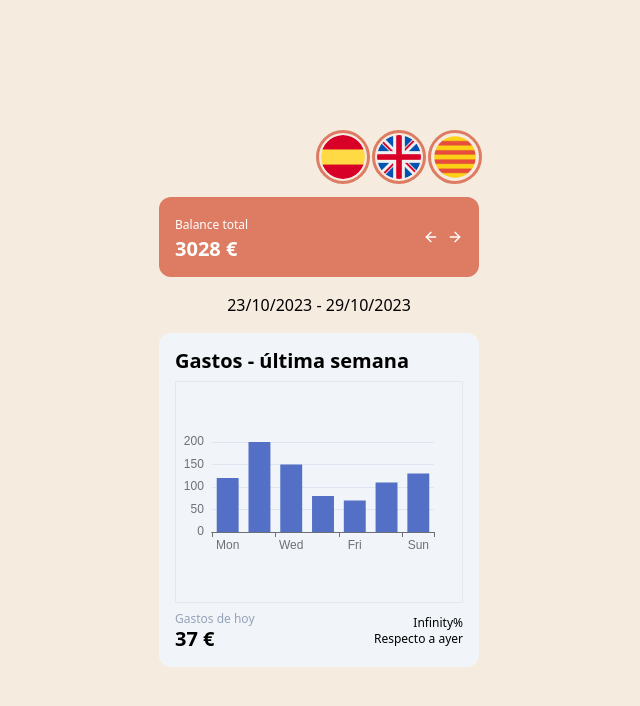
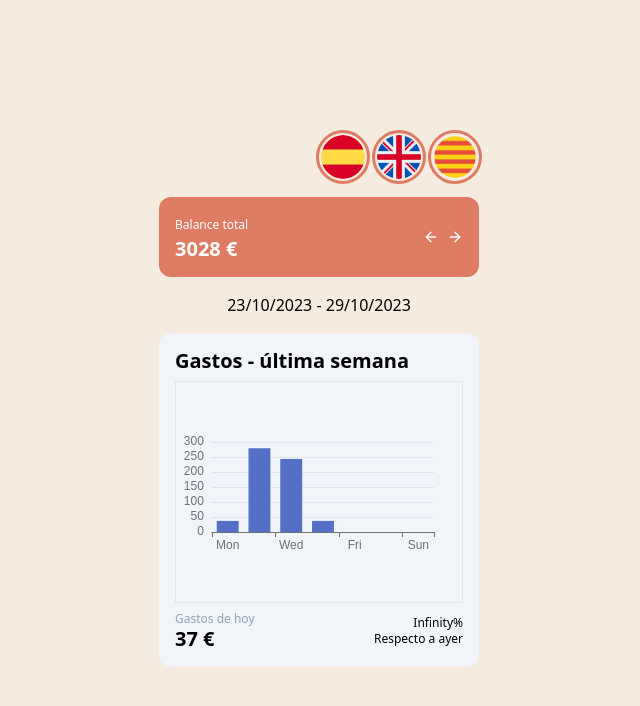
Before and after one commit to 0xNordian/sprint8.2, a React (Vite) app: page / in a window 1280 px wide. Shown: the top 706 px of the page, without its empty margins (321-961 px from the left). Built offline with nearby package versions, Linux system fonts and the light colour scheme.

Commit message:
chart implemented

```diff
--- a/src/App.tsx
+++ b/src/App.tsx
@@ -11,33 +11,46 @@ import {
 } from './features/counter/counterSlice'
 import Chart from './components/Chart'
 import { useState } from 'react'
+import { use } from 'echarts'
 
 function App() {
-    let today = new Date();
-    let day = today.getDay();
-    let thisDay = today.getDate() - day + (day == 0 ? -6 : 1);
-    let thisMonday = new Date(today.setDate(thisDay));
+    let today = new Date()
+    let day = today.getDay()
+    let thisDay = today.getDate() - day + (day == 0 ? -6 : 1)
+    let thisMonday = new Date(today.setDate(thisDay))
     const [week, setWeek] = useState(thisMonday)
 
     const count = useAppSelector(selectTotalExpenses)
     const todayCount = useAppSelector(selectTodayExpenses)
     const diff = useAppSelector(deltaExpenses)
-    // console.log("select expenses: ", useAppSelector(selectExpenses))
-    const handleWeek = (today: Date, type: "increase" | "decrease") => {
-        if (type === "decrease"){
-            const prevWeek = new Date(today);
-            prevWeek.setDate(today.getDate() - 7);
-            setWeek(prevWeek);
+
+    console.log("select expenses: ", useAppSelector(selectExpenses))
+    // console.log("week: ", getWeekBounds(week)["monday"])
+
+    const test = useAppSelector(selectExpenses)
+
+    const currentMonday =
+        getWeekBounds(week)['monday'].toLocaleDateString('en-GB')
+    const currentSunday =
+        getWeekBounds(week)['sunday'].toLocaleDateString('en-GB')
+
+    const weekArr = Object.entries(test)
+        .filter(([key, value]) => key >= currentMonday && key <= currentSunday)
+        .map(([key, value]) => value)
+
+        console.log("weekArr: ", weekArr)
+
+    const handleWeek = (today: Date, type: 'increase' | 'decrease') => {
+        if (type === 'decrease') {
+            const prevWeek = new Date(today)
+            prevWeek.setDate(today.getDate() - 7)
+            setWeek(prevWeek)
         } else {
-            const nextWeek = new Date(today);
-            nextWeek.setDate(today.getDate() + 7);
-            setWeek(nextWeek);
+            const nextWeek = new Date(today)
+            nextWeek.setDate(today.getDate() + 7)
+            setWeek(nextWeek)
         }
     }
-    // console.log("getWeek: ", getWeekBounds(week)["monday"].toLocaleDateString('en-GB'))
-
-    const currentMonday = getWeekBounds(week)["monday"].toLocaleDateString('en-GB');
-    const currentSunday = getWeekBounds(week)["sunday"].toLocaleDateString('en-GB');
 
     return (
         <AppLayout>
@@ -58,7 +71,6 @@ function App() {
                     className="transition-scale h-auto w-12 scale-[1] rounded-full border-2 border-custom-cream outline outline-custom-coral duration-[.2s] ease-in-out hover:scale-[1.1]"
                 />
             </nav>
-            {/* <button className="bg-teal-400 px-6 py-2 rounded-xl" onClick={() => handleWeek(week)}>click</button> */}
             <div className="flex h-20 w-80 items-center rounded-xl bg-custom-coral text-white">
                 <div className="flex h-3/5 w-full pl-4">
                     <div className="flex h-full w-full flex-1 flex-col">
@@ -72,24 +84,26 @@ function App() {
                     <div className="flex-3 flex items-center gap-2 px-4">
                         <div
                             className="cursor-pointer"
-                            onClick={() => handleWeek(week, "decrease")}
+                            onClick={() => handleWeek(week, 'decrease')}
                         >
                             <FiArrowLeft />
                         </div>
                         <div
                             className="cursor-pointer"
-                            onClick={() => handleWeek(week, "increase")}
+                            onClick={() => handleWeek(week, 'increase')}
                         >
                             <FiArrowRight />
                         </div>
                     </div>
                 </div>
             </div>
-        <div>{currentMonday} - {currentSunday}</div>
+            <div>
+                {currentMonday} - {currentSunday}
+            </div>
             <main className="flex h-auto w-80 flex-col gap-2 rounded-xl bg-slate-100 p-4">
                 <h3>Gastos - última semana</h3>
                 <div className="h-auto w-full border">
-                    <Chart />
+                    <Chart weekArr={weekArr}/>
                 </div>
                 <div className="flex h-3/5 w-full items-center justify-center">
                     <div className="flex h-3/5 w-full flex-1 flex-col items-center justify-center">
--- a/src/components/Chart.tsx
+++ b/src/components/Chart.tsx
@@ -3,9 +3,9 @@ import { useRef, useEffect } from 'react';
 
 type EChartsOption = echarts.EChartsOption;
 
-const Chart = () => {
+const Chart = (weekArr: number[]) => {
     const chartRef = useRef<HTMLDivElement>(null);
-
+    const weekArray = weekArr["weekArr"]
     useEffect(() => {
         if (chartRef.current) {
             const myChart = echarts.init(chartRef.current);
@@ -19,7 +19,8 @@ const Chart = () => {
                 },
                 series: [
                     {
-                        data: [120, 200, 150, 80, 70, 110, 130],
+                        // data: [120, 200, 150, 80, 70, 110, 130],
+                        data: weekArray,
                         type: 'bar'
                     }
                 ]
@@ -27,7 +28,7 @@ const Chart = () => {
 
             myChart.setOption(option);
         }
-    }, []);
+    }, [weekArr]);
 
     return (
         <div className="pl-2" ref={chartRef} style={{ width: '100%', height: '220px' }} id="main"></div>
--- a/src/features/counter/counterSlice.ts
+++ b/src/features/counter/counterSlice.ts
@@ -21,7 +21,7 @@ for (let i = 0; i < 21; i++) {
     expenses[dateKey] = getRandomInt(10, 300)
 }
 
-console.log(expenses)
+// console.log(expenses)
 
 export const getWeekBounds = (d?: Date) => {
     const newDate = new Date(d);
@@ -41,10 +41,6 @@ export const getWeekBounds = (d?: Date) => {
 }
 
 
-// console.log('getDays', getWeekBounds('2023-10-20'))
-// console.log('getDays', new Date("2023-10-27") >= getWeekBounds('2023-10-27')["monday"] && new Date("2023-10-27") <= getWeekBounds('2023-10-27')["sunday"])
-
-//
 
 const initialState: ExpenseState = {
     expenses: {
```
